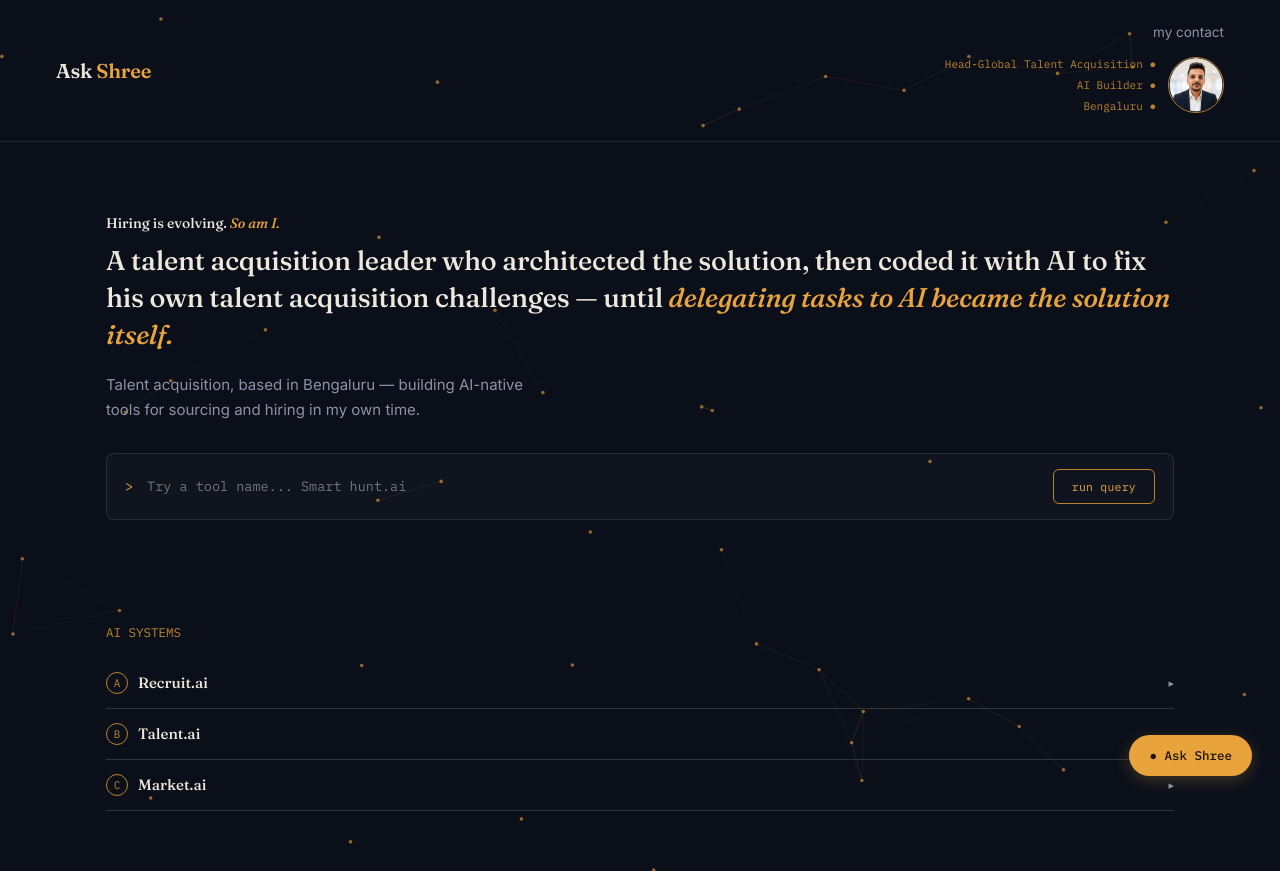
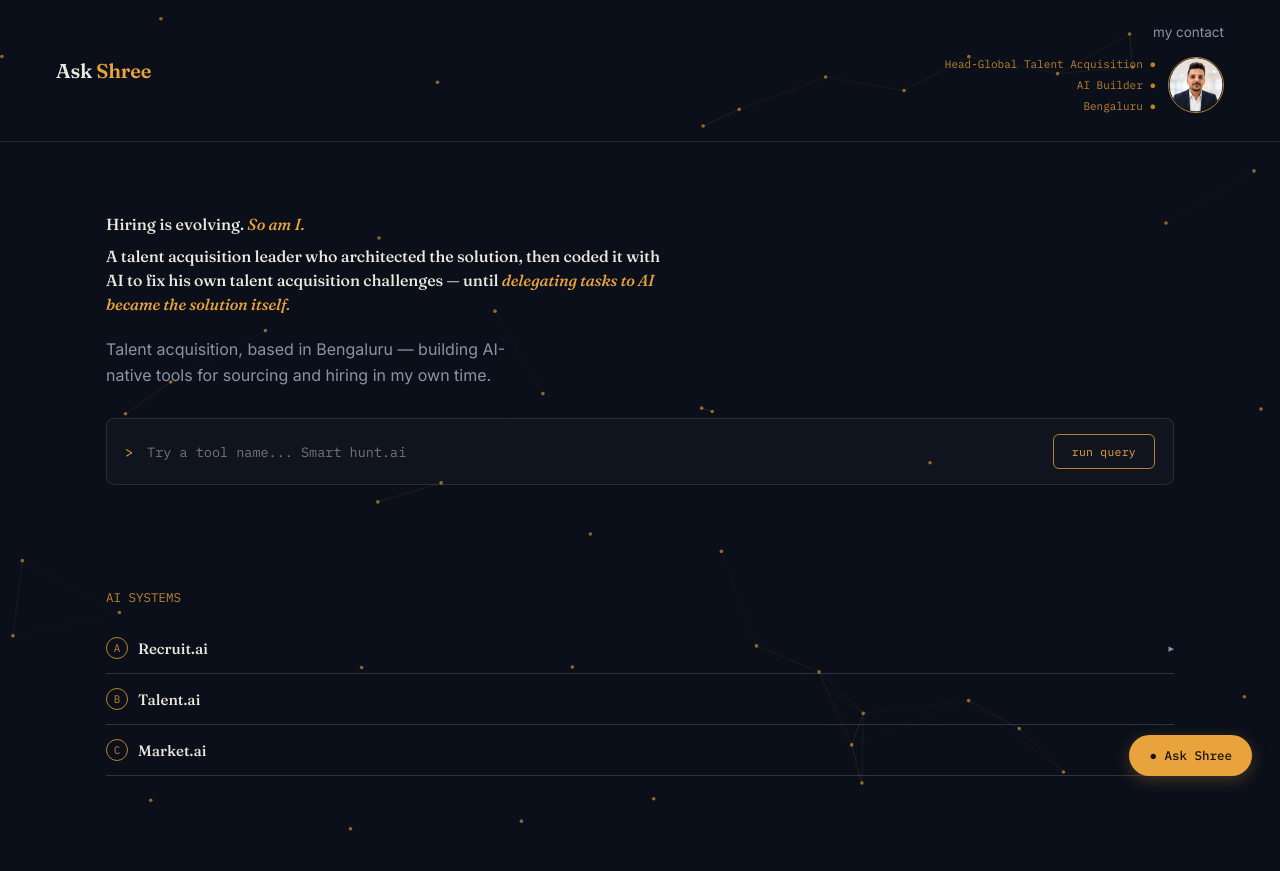
Before and after one commit to shreeshanarsha-star/Askshree-App, a Next.js app: page / in a window 1280 px wide. After the commit the page ends 836 px from the top, so only its background shows below. Built offline with nearby package versions, Linux system fonts and the light colour scheme.

Commit message:
Unify hero tagline/headline/sub-line font size to 16px for a consistent block, with a max-width on the headline for readable line length

```diff
--- a/app/globals.css
+++ b/app/globals.css
@@ -62,11 +62,11 @@
     letter-spacing:0.02em; background:rgba(255,255,255,0.02);
   }
   .hero h1{
-    font-family:'Fraunces',serif; font-weight:500; font-size:27px; line-height:1.38; color:var(--cream); margin:0;
-    letter-spacing:-0.008em;
+    font-family:'Fraunces',serif; font-weight:500; font-size:16px; line-height:1.5; color:var(--cream); margin:0;
+    letter-spacing:-0.008em; max-width:560px;
   }
   .hero h1 em{font-style:italic; color:var(--amber); font-weight:500;}
-  .hero p.sub{font-size:15px; color:var(--slate); line-height:1.65; margin:20px 0 30px; max-width:440px;}
+  .hero p.sub{font-size:16px; color:var(--slate); line-height:1.65; margin:20px 0 30px; max-width:440px;}
 
   .terminal{
     border:1px solid var(--line); border-radius:8px; background:rgba(255,255,255,0.025);
--- a/app/page.js
+++ b/app/page.js
@@ -68,7 +68,7 @@ export default function HomePage() {
 
       <div className="hero">
         <div>
-          <div style={{ fontFamily: 'Fraunces, serif', fontStyle: 'italic', color: 'var(--amber)', fontSize: 14, marginBottom: 10 }}>
+          <div style={{ fontFamily: 'Fraunces, serif', fontStyle: 'italic', color: 'var(--amber)', fontSize: 16, marginBottom: 10 }}>
             <span style={{ color: 'var(--cream)', fontStyle: 'normal' }}>Hiring is evolving.</span> So am I.
           </div>
           <h1>
```
